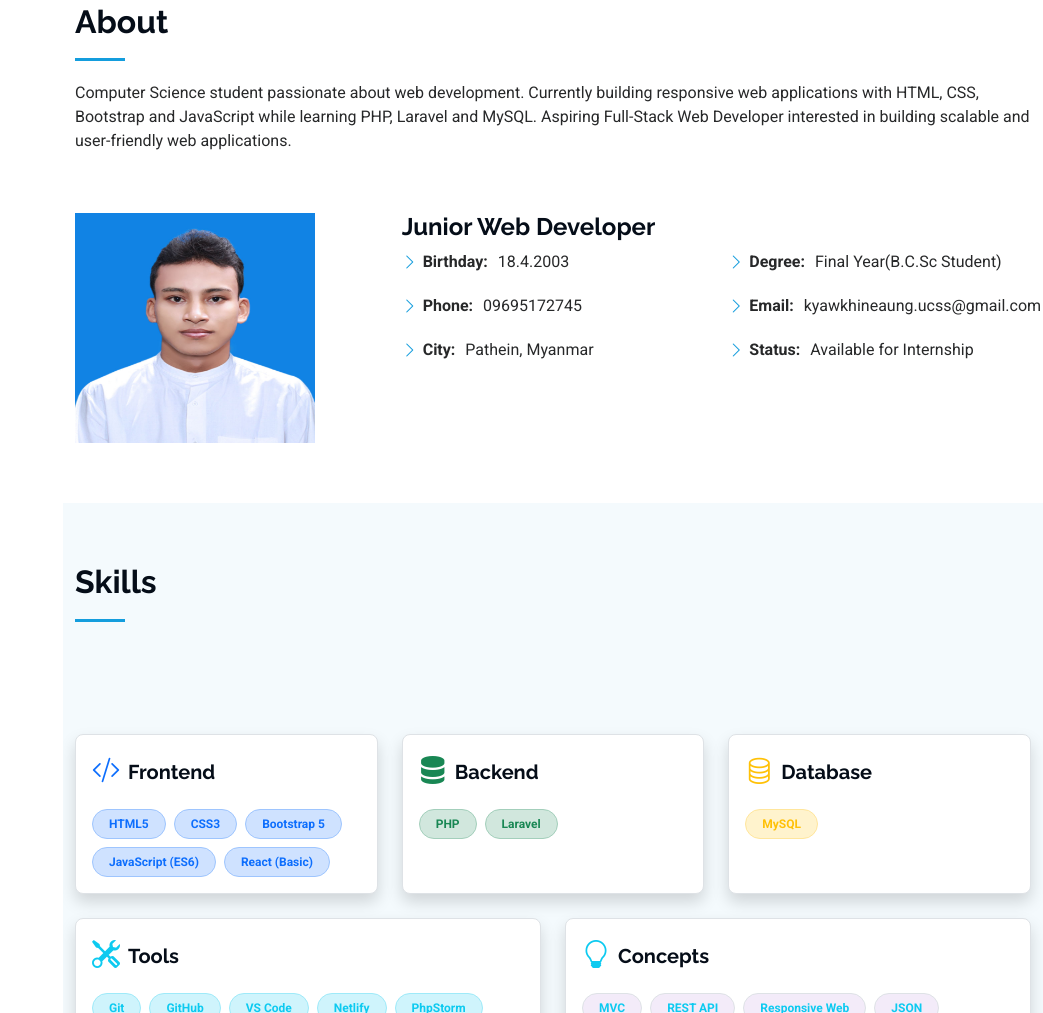
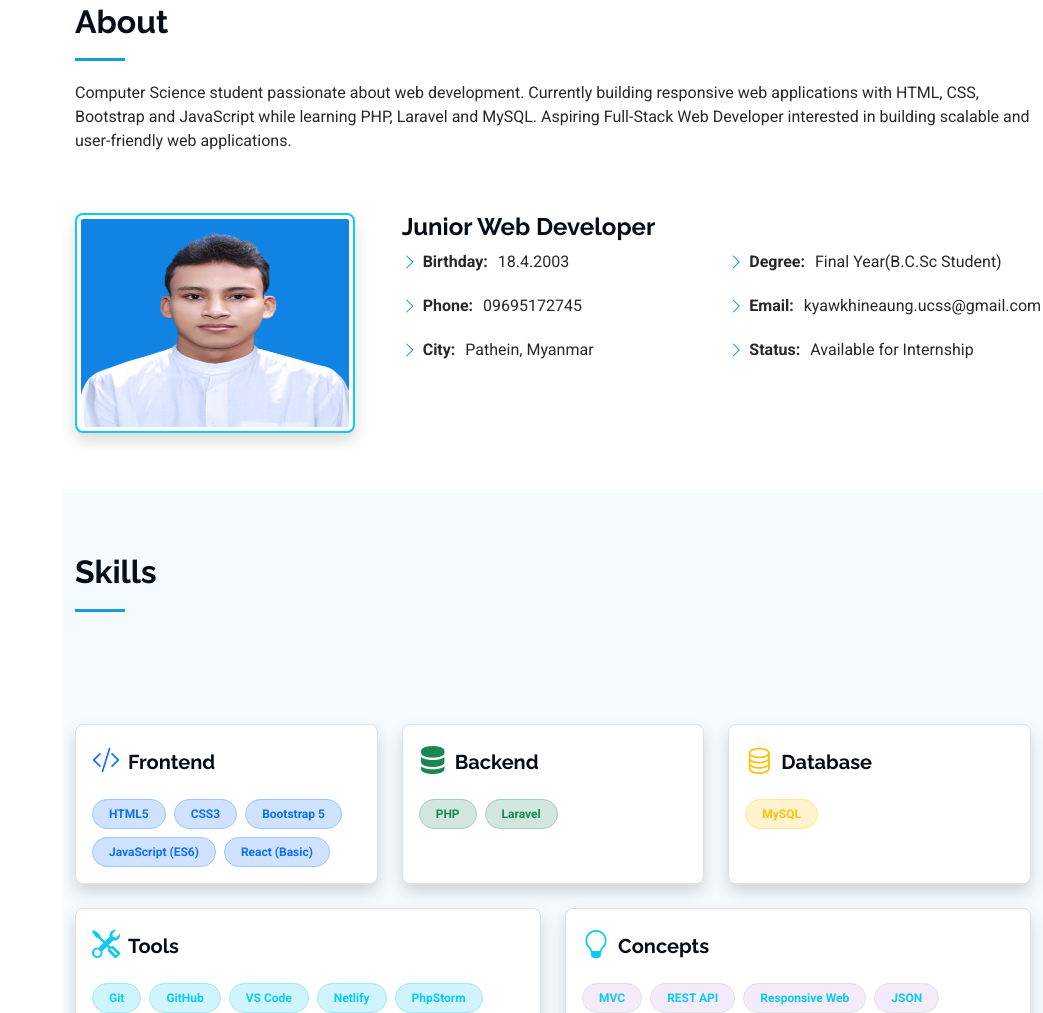
Before and after one commit to Kyaw-Khine-Aung-ucss/portfolio, a plain HTML site: page index.html in a window 1280 px wide. Shown: the part 857-1870 px from the top of the page, without its empty margins (237-1280 px from the left). Drawn offline with Linux system fonts and the light colour scheme.

Commit message:
Update about image

```diff
--- a/assets/css/main.css
+++ b/assets/css/main.css
@@ -528,11 +528,6 @@ section,
   line-height: 0;
 }
 
-.about-image {
-  width: 100px;
-  height: 100px;
-}
-
 /*--------------------------------------------------------------
 # Resume Section
 --------------------------------------------------------------*/
--- a/index.html
+++ b/index.html
@@ -120,7 +120,7 @@
       <div class="container" data-aos="fade-up" data-aos-delay="100">
         <div class="row gy-4 justify-content-center">
           <div class="col-lg-4">
-            <img src="assets/img/about.JPG" style="width: 240px; height: 230px;" class="img-fluid about-image" alt="" />
+            <img src="assets/img/about.JPG" style="height: 220px; width: 280px;" class="img-fluid img-thumbnail shadow border border-2 border-info rounded-3" alt="" />
           </div>
           <div class="col-lg-8 content">
             <h2>Junior Web Developer</h2>
```
